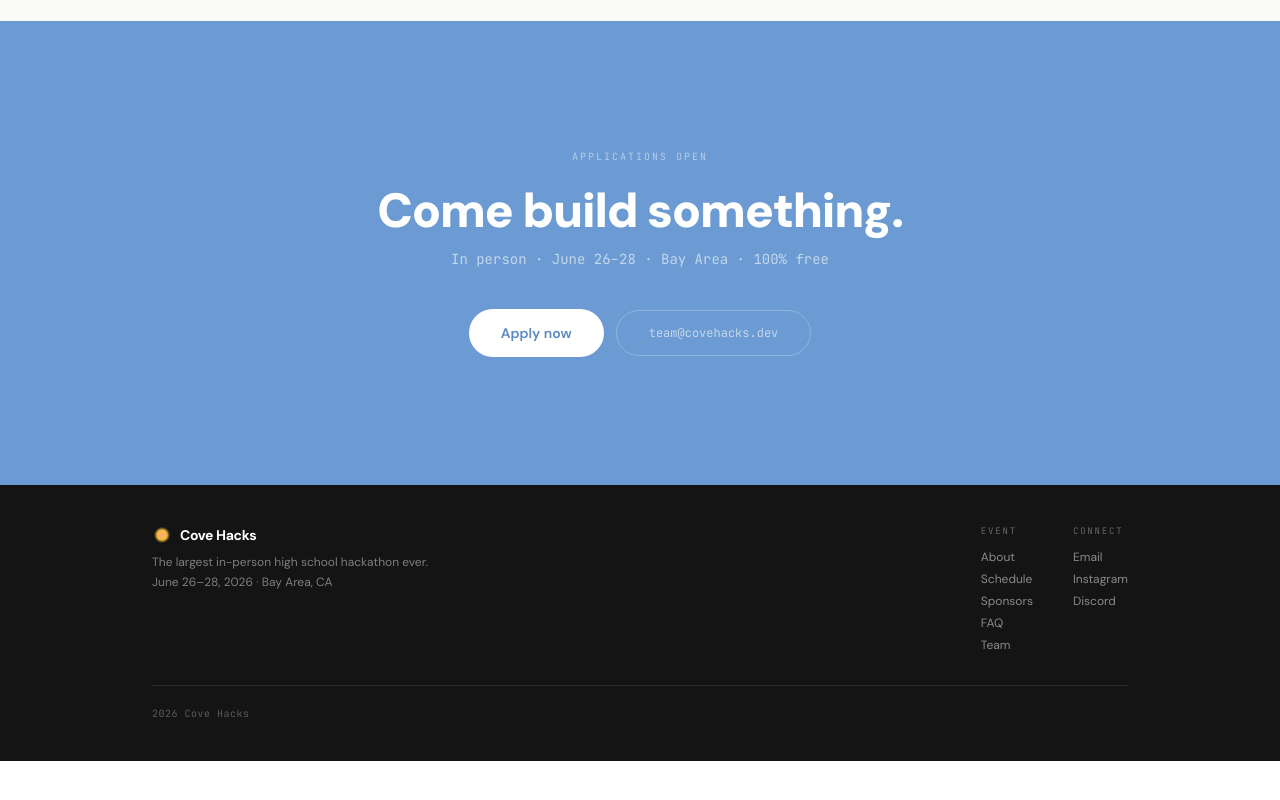
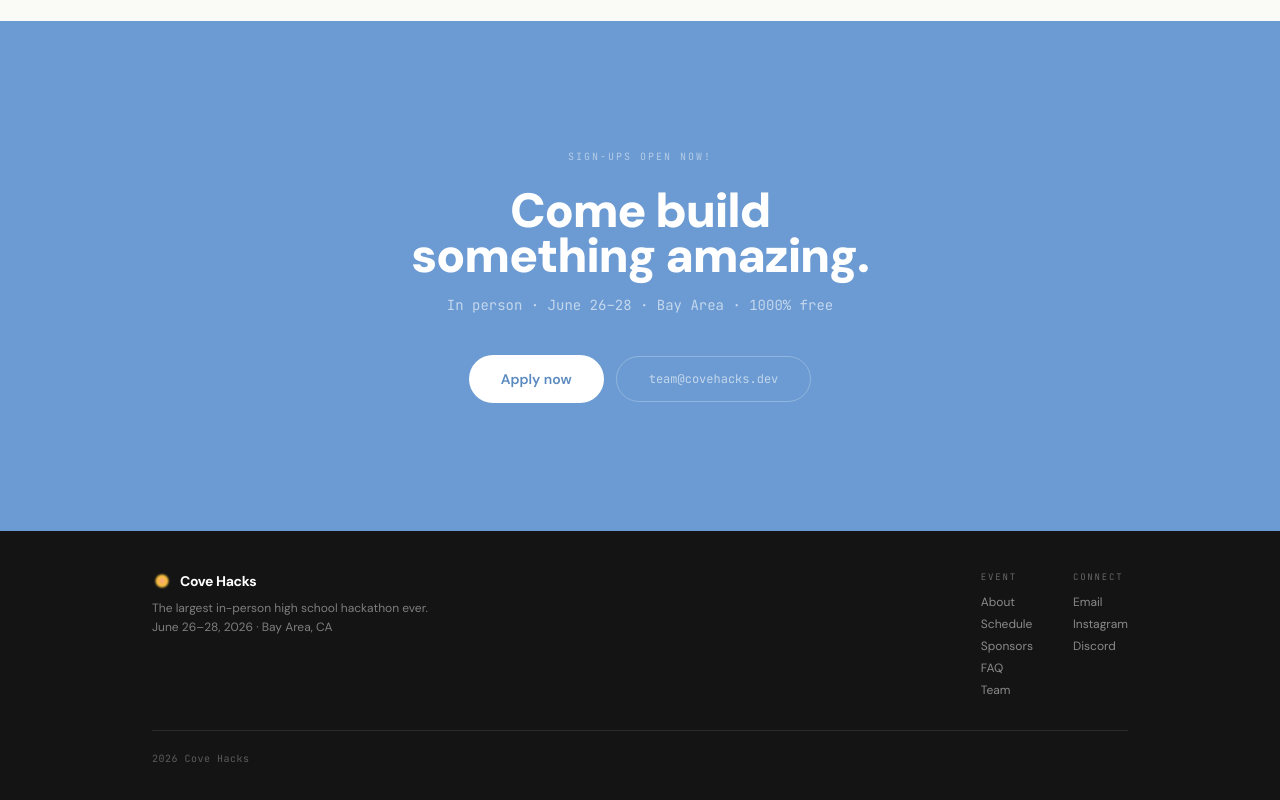
Before and after one commit to shlok-madhekar/v0-cove-hacks-website, a Next.js app: page / in a window 1280 px wide. Shown: the part 4160-4960 px from the top of the page. Before the commit the page ends 4921 px from the top, so only its background shows below. Built offline with nearby package versions, Linux system fonts and the light colour scheme.

Commit message:
Update call-to-action text in cta.tsx

```diff
--- a/components/cta.tsx
+++ b/components/cta.tsx
@@ -3,15 +3,15 @@ export function CTA() {
     <section id="register" className="relative py-24 md:py-32 bg-[#6B9BD2]">
       <div className="text-center px-6 max-w-xl mx-auto">
         <p className="font-mono text-[10px] tracking-[0.2em] uppercase text-white/50 mb-6">
-          Applications open
+          Sign-ups open now!
         </p>
 
         <h2 className="font-sans text-3xl sm:text-4xl md:text-5xl font-black tracking-tight text-white leading-[0.95] mb-4 text-balance">
-          Come build something.
+          Come build something amazing.
         </h2>
 
         <p className="font-mono text-xs sm:text-sm text-white/60 mb-10">
-          In person &middot; June 26&ndash;28 &middot; Bay Area &middot; 100%
+          In person &middot; June 26&ndash;28 &middot; Bay Area &middot; 1000%
           free
         </p>
 
```
